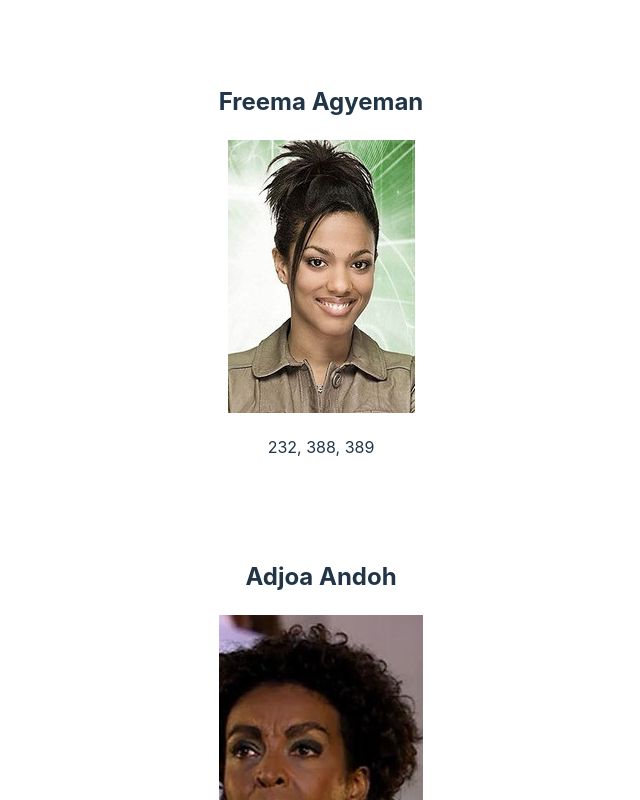
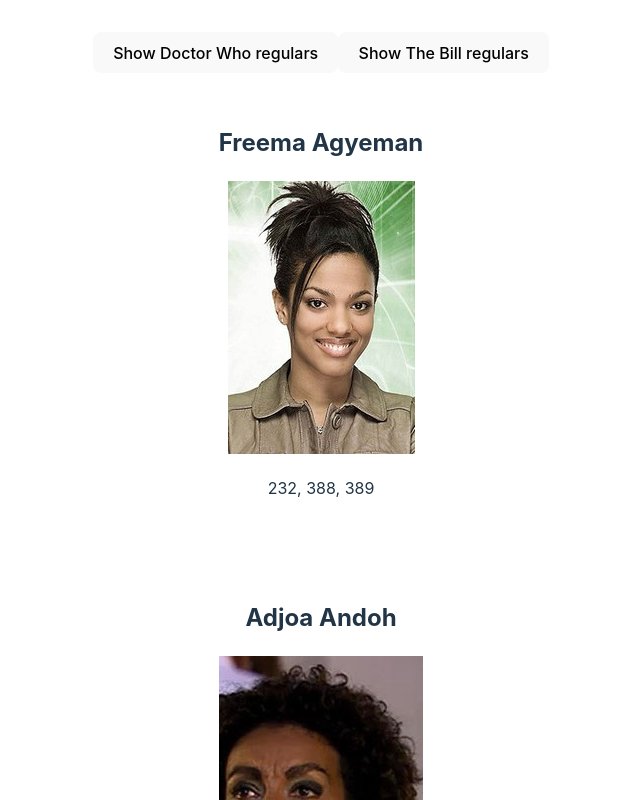
Before and after one commit to nicm42/doctor-who-and-the-bill, a React (Vite) app: page / in a window 1280 px wide. Shown: the top 800 px of the page, without its empty margins (319-959 px from the left). Built offline with nearby package versions, Linux system fonts and the light colour scheme.

Commit message:
Added heading and subtitle

```diff
--- a/src/App.jsx
+++ b/src/App.jsx
@@ -1,11 +1,23 @@
+import { useState } from 'react';
 import Card from './components/Card';
 import './App.css';
 import doctorwho from '../doctor-who.json';
 //import thebill from '../the-bill.json'
 
 function App() {
+  const [whatToShow, setWhatToShow] = useState('');
+  const textToShowSame = whatToShow === 'doctorwho' ? 'Doctor Who' : whatToShow === 'thebill' ? 'The Bill' : '';
+  const textToShowOpposite = whatToShow === 'doctorwho' ? 'The Bill' : whatToShow === 'thebill' ? 'Doctor Who' : '';
+
+  const headerText = `${textToShowSame} regulars who have been in ${textToShowOpposite}`;
+  const subtitleText = `Here are the regulars from  ${textToShowSame} who have been in ${textToShowOpposite} and the episodes they&apos;ve been in`;
+
   return (
     <>
+      <button onClick={() => setWhatToShow('doctorwho')}>Show Doctor Who regulars</button>
+      <button onClick={() => setWhatToShow('thebill')}>Show The Bill regulars</button>
+      {whatToShow && <h1>{headerText}</h1>}
+      {whatToShow && <p>{subtitleText}</p>}
       {doctorwho.map((person) => (
         <Card
           key={person.name}
```
